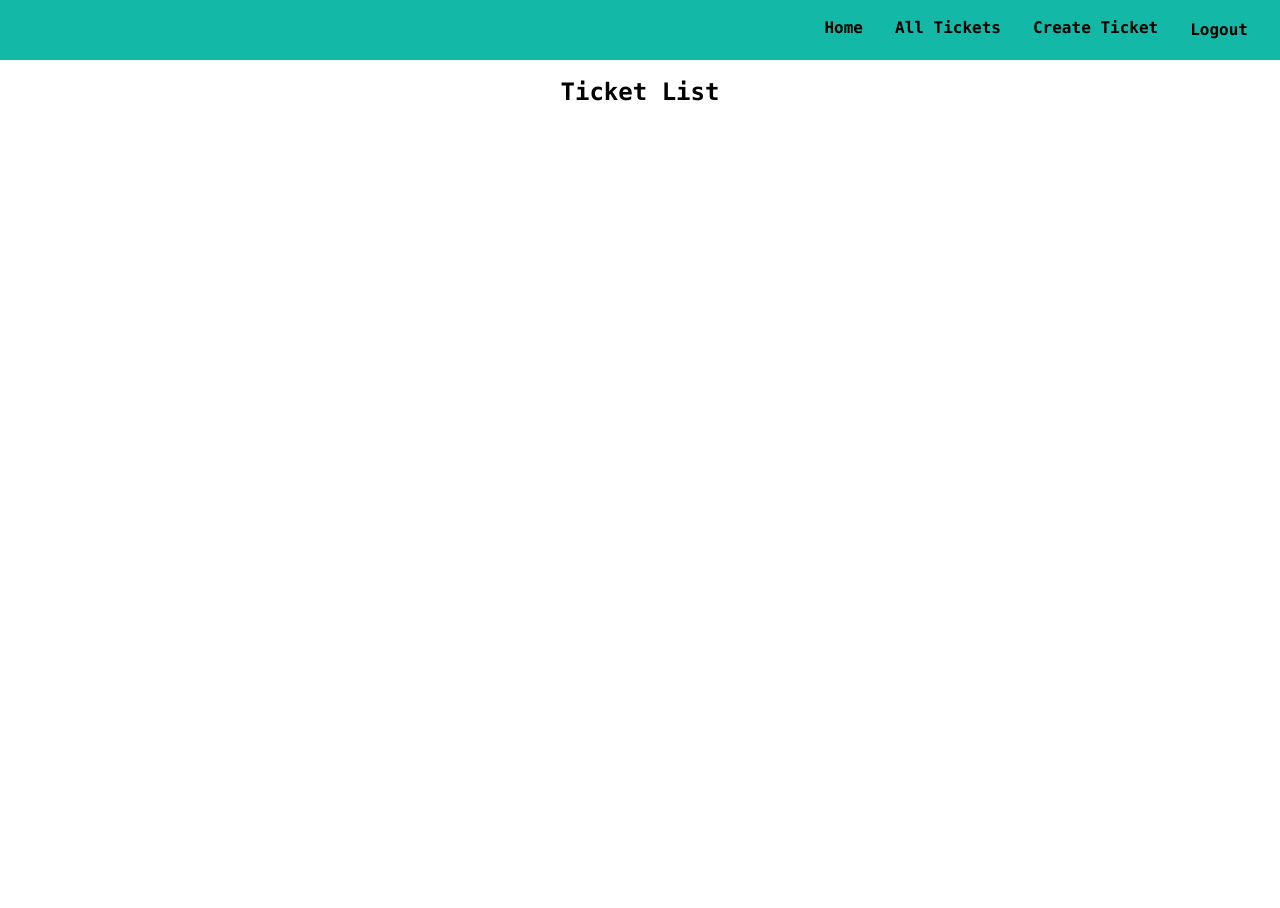
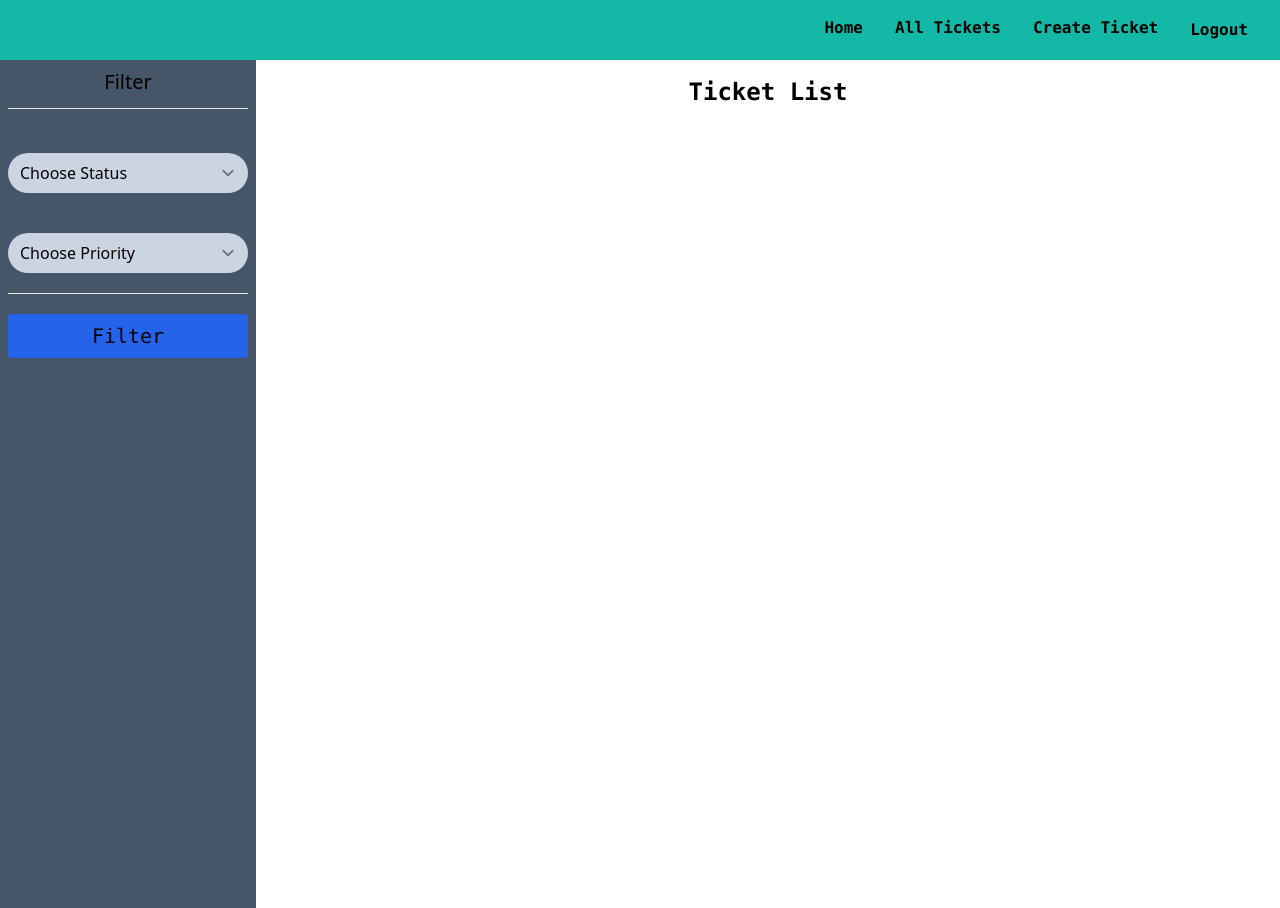
Before and after one commit to AYUSHIPATEL123/Internal-Employee-Ticketing-System, a Django app: page /app/all_tickets/ in a window 1280 px wide. Run offline with Django 5.2, Linux system fonts and the light colour scheme; the visitor is signed in with stand-in values (Sample User, id 1); data that the repository does not hold is empty; style sheets or scripts are compiled from the project's sources; some libraries are stand-ins or nearby versions.

Commit message:
add filter feater to list page

```diff
--- a/emp_tic_man/app/views.py
+++ b/emp_tic_man/app/views.py
@@ -55,6 +55,15 @@ class ListTicket(LoginRequiredMixin,PermissionRequiredMixin,ListView):
 
             tickets = tickets.filter(employee=user)
 
+        status = self.request.GET.get("status")
+        priority = self.request.GET.get("priority")
+
+        if status != None:
+            tickets = tickets.filter(status=status)
+
+        if priority != None:
+            tickets = tickets.filter(priority=priority)
+
         return tickets
 
 
--- a/emp_tic_man/templates/app/ticket_list.html
+++ b/emp_tic_man/templates/app/ticket_list.html
@@ -4,28 +4,63 @@
 {% endblock %}
 
 {% block content %}
+<div class="flex">
+    <div class="w-2/6 lg:w-1/5 font-sans bg-slate-600 fixed left-0 top-12 h-screen hidden md:flex flex-col p-2">
 
+        <p class="text-center  text-xl p-3">
+            Filter
+        </p>
+        <hr>
+        <br>
+        <form action="" method="get" class="text-lg">
+
+            <select name="status" id="st_id" class="bg-slate-300 border-0 rounded-full w-full my-5">
+                <option value="" selected>Choose Status</option>
+                <option value="OPEN">open</option>
+                <option value="IN-PROCESS">in process</option>
+                <option value="CLOSED">resolved</option>
+
+            </select>
+
+
+            <select name="priority" id="pri_id" class="bg-slate-300 border-0 rounded-full w-full my-5">
+                <option value="" selected>Choose Priority</option>
+                <option value="HIGH">high</option>
+                <option value="MEDIUM">medium</option>
+                <option value="LOW">low</option>
+            </select>
+            <hr>
+            <button type="submit" class="p-2 px-1 bg-blue-600 hover:bg-blue-500 rounded w-full my-5 font-mono text-xl">Filter</button>
+        </form>
+
+    </div>
+
+    <div class="w-full md:w-4/5  mx-0 md:ml-64">
 
         <h2 class="text-2xl font-bold my-4 text-center font-mono">
             Ticket List
         </h2>
 
         <!-- Add your ticket list content here -->
-    <div class="grid grid-cols-1 md:grid-cols-2 lg:grid-cols-4 gap-4 p-6 m-3">
+        <div class="grid grid-cols-1 md:grid-cols-2 lg:grid-cols-3 gap-3 p-1 md:mx-4 lg:mx-10" >
+
         {% for object in object_list %}
-
 
         <div class="bg-teal-200 font-mono p-3 border-8 border-gray-50 rounded-3xl shadow-lg">
 
             <h3 class="text-lg p-3 font-semibold text-gray-700"><a href="{{object.get_absolute_url}}">{{ object.summary }}</a></h3>
 
-        <p class="text-black text-base p-2 my-4 bg-teal-50">{{ object.created_at|date:"j F, Y"  }}</p>
+            <p class="text-black text-base p-2 my-4 bg-teal-50">{{ object.created_at|date:"j F, Y" }}</p>
 
             <small class="bg-gray-700  text-white px-4 py-2 my-5 font-bold rounded">{{ object.status }}</small>
             <small class="bg-yellow-500 text-white px-5 py-2 my-5 rounded font-bold">{{ object.priority }}</small>
 
         </div>
+
         {% endfor %}
 
         </div>
+    </div>
+
+</div>
 {% endblock %}
--- a/emp_tic_man/templates/base.html
+++ b/emp_tic_man/templates/base.html
@@ -18,6 +18,7 @@
     {% tailwind_css %}
 
 </head>
+<body>
 {% include "navbar.html" %}
 {% block content %}
 <h1 class="text-5xl text-center cursor-pointer bg-gray-300 text-teal-700"  >INTERNAL EMPLOYEE TICKETING SYSTEM</h1>
--- a/emp_tic_man/templates/navbar.html
+++ b/emp_tic_man/templates/navbar.html
@@ -16,9 +16,21 @@
 
             {% if user.is_authenticated %}
             <li border-teal-700><a href="{% url 'all_tickets' %}" class="hover:text-white py-1.5 px-4 rounded">All Tickets</a></li>
+
             {% if perms.app.add_ticket %}
-            <li border-teal-700><a href="{% url 'add_ticket' %}" class="hover:text-white py-1.5 px-4 rounded">Create Ticket</a></li>
+                <li border-teal-700><a href="{% url 'add_ticket' %}" class="hover:text-white py-1.5 px-4 rounded">Create Ticket</a></li>
             {% endif %}
+
+            {% if user.role == "MANAGER" or user.role == "IT-STAFF" %}
+                {% if user.role == "IT-STAFF" %}
+                    <li border-teal-700><a href="{% url 'staff_dashboard' %}" class="hover:text-white py-1.5 px-4 rounded">Dashboard</a></li>
+                {% endif %}
+
+                {% if user.role == "MANAGER" %}
+                    <li border-teal-700><a href="{% url 'manager_dashboard' %}" class="hover:text-white py-1.5 px-4 rounded">Dashboard</a></li>
+                {% endif %}
+            {% endif %}
+
             <li>
                 <form method="post" action="{% url 'logout'%}">
                     {% csrf_token %}
--- a/emp_tic_man/theme/static/css/dist/styles.css
+++ b/emp_tic_man/theme/static/css/dist/styles.css
@@ -787,6 +787,10 @@ input:where([type='file']):focus {
   position: static;
 }
 
+.fixed {
+  position: fixed;
+}
+
 .absolute {
   position: absolute;
 }
@@ -799,6 +803,10 @@ input:where([type='file']):focus {
   position: sticky;
 }
 
+.left-0 {
+  left: 0px;
+}
+
 .right-0 {
   right: 0px;
 }
@@ -807,20 +815,34 @@ input:where([type='file']):focus {
   top: 0px;
 }
 
+.top-12 {
+  top: 3rem;
+}
+
 .z-10 {
   z-index: 10;
 }
 
+.m-1 {
+  margin: 0.25rem;
+}
+
 .m-10 {
   margin: 2.5rem;
 }
 
-.m-3 {
-  margin: 0.75rem;
-}
-
 .m-5 {
   margin: 1.25rem;
+}
+
+.mx-0 {
+  margin-left: 0px;
+  margin-right: 0px;
+}
+
+.mx-10 {
+  margin-left: 2.5rem;
+  margin-right: 2.5rem;
 }
 
 .mx-2 {
@@ -933,6 +959,14 @@ input:where([type='file']):focus {
   width: 100%;
 }
 
+.w-2\/5 {
+  width: 40%;
+}
+
+.w-2\/6 {
+  width: 33.333333%;
+}
+
 .max-w-full {
   max-width: 100%;
 }
@@ -1005,6 +1043,14 @@ input:where([type='file']):focus {
   border-radius: 0.375rem;
 }
 
+.rounded-2xl {
+  border-radius: 1rem;
+}
+
+.rounded-full {
+  border-radius: 9999px;
+}
+
 .border {
   border-width: 1px;
 }
@@ -1015,6 +1061,10 @@ input:where([type='file']):focus {
 
 .border-8 {
   border-width: 8px;
+}
+
+.border-0 {
+  border-width: 0px;
 }
 
 .border-gray-50 {
@@ -1102,9 +1152,9 @@ input:where([type='file']):focus {
   background-color: rgb(239 68 68 / var(--tw-bg-opacity, 1));
 }
 
-.bg-red-600 {
-  --tw-bg-opacity: 1;
-  background-color: rgb(220 38 38 / var(--tw-bg-opacity, 1));
+.bg-slate-600 {
+  --tw-bg-opacity: 1;
+  background-color: rgb(71 85 105 / var(--tw-bg-opacity, 1));
 }
 
 .bg-teal-100 {
@@ -1140,6 +1190,31 @@ input:where([type='file']):focus {
 .bg-yellow-500 {
   --tw-bg-opacity: 1;
   background-color: rgb(234 179 8 / var(--tw-bg-opacity, 1));
+}
+
+.bg-slate-500 {
+  --tw-bg-opacity: 1;
+  background-color: rgb(100 116 139 / var(--tw-bg-opacity, 1));
+}
+
+.bg-slate-300 {
+  --tw-bg-opacity: 1;
+  background-color: rgb(203 213 225 / var(--tw-bg-opacity, 1));
+}
+
+.bg-slate-200 {
+  --tw-bg-opacity: 1;
+  background-color: rgb(226 232 240 / var(--tw-bg-opacity, 1));
+}
+
+.bg-slate-100 {
+  --tw-bg-opacity: 1;
+  background-color: rgb(241 245 249 / var(--tw-bg-opacity, 1));
+}
+
+.bg-slate-50 {
+  --tw-bg-opacity: 1;
+  background-color: rgb(248 250 252 / var(--tw-bg-opacity, 1));
 }
 
 .p-1 {
@@ -1209,6 +1284,16 @@ input:where([type='file']):focus {
   padding-bottom: 2rem;
 }
 
+.px-1 {
+  padding-left: 0.25rem;
+  padding-right: 0.25rem;
+}
+
+.px-3 {
+  padding-left: 0.75rem;
+  padding-right: 0.75rem;
+}
+
 .pb-10 {
   padding-bottom: 2.5rem;
 }
@@ -1263,6 +1348,11 @@ input:where([type='file']):focus {
   line-height: 1.75rem;
 }
 
+.text-xl {
+  font-size: 1.25rem;
+  line-height: 1.75rem;
+}
+
 .font-bold {
   font-weight: 700;
 }
@@ -1398,6 +1487,60 @@ input:where([type='file']):focus {
 }
 
 @media (min-width: 768px) {
+  .md\:m-3 {
+    margin: 0.75rem;
+  }
+
+  .md\:m-5 {
+    margin: 1.25rem;
+  }
+
+  .md\:mx-10 {
+    margin-left: 2.5rem;
+    margin-right: 2.5rem;
+  }
+
+  .md\:mx-5 {
+    margin-left: 1.25rem;
+    margin-right: 1.25rem;
+  }
+
+  .md\:mx-3 {
+    margin-left: 0.75rem;
+    margin-right: 0.75rem;
+  }
+
+  .md\:mx-1 {
+    margin-left: 0.25rem;
+    margin-right: 0.25rem;
+  }
+
+  .md\:mx-0 {
+    margin-left: 0px;
+    margin-right: 0px;
+  }
+
+  .md\:mx-4 {
+    margin-left: 1rem;
+    margin-right: 1rem;
+  }
+
+  .md\:ml-64 {
+    margin-left: 16rem;
+  }
+
+  .md\:block {
+    display: block;
+  }
+
+  .md\:flex {
+    display: flex;
+  }
+
+  .md\:w-4\/5 {
+    width: 80%;
+  }
+
   .md\:table-fixed {
     table-layout: fixed;
   }
@@ -1424,6 +1577,14 @@ input:where([type='file']):focus {
     display: none;
   }
 
+  .lg\:w-1\/5 {
+    width: 20%;
+  }
+
+  .lg\:grid-cols-3 {
+    grid-template-columns: repeat(3, minmax(0, 1fr));
+  }
+
   .lg\:grid-cols-4 {
     grid-template-columns: repeat(4, minmax(0, 1fr));
   }
```
Also changed, not shown: other parts of emp_tic_man/theme/static/css/dist/styles.css (+29 -12 lines). Lines whose indentation alone changed are shown as unchanged.
